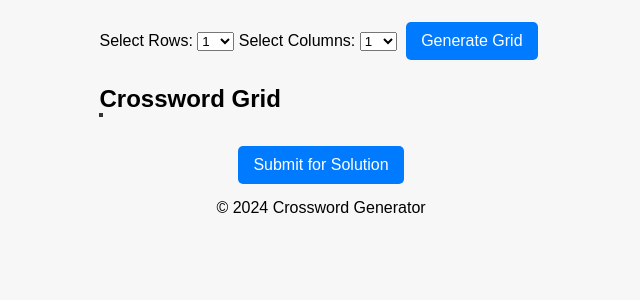
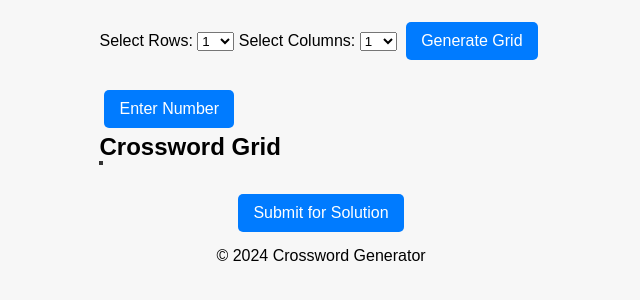
Before and after one commit to Willpatpost/Crossword-Generator, a plain HTML site: page index.html in a window 1280 px wide. Shown: the part 60-360 px from the top of the page, without its empty margins (319-959 px from the left). Drawn offline with Linux system fonts and the light colour scheme.

Commit message:
Update index.html

```diff
--- a/index.html
+++ b/index.html
@@ -67,6 +67,12 @@
             <button onclick="generateGrid()">Generate Grid</button>
         </section>
 
+        <!-- Buttons for Number Entry Mode -->
+        <section id="number-entry-controls">
+            <button onclick="startNumberEntryMode()">Enter Number</button>
+            <button onclick="stopNumberEntryMode()" id="stopNumberEntryButton" style="display: none;">Stop Entering Numbers</button>
+        </section>
+
         <!-- Grid Display Area -->
         <section id="crosswordGrid">
             <h2>Crossword Grid</h2>
```
